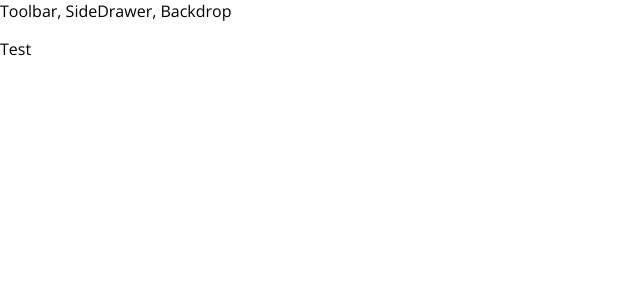
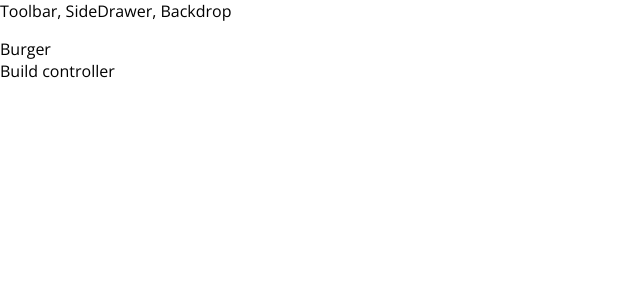
Before and after one commit to ff18qd/my-burger, a React app: page / in a window 1280 px wide. Shown: the top 300 px of the page, without its empty margins (0-640 px from the left). Built offline with nearby package versions, Linux system fonts and the light colour scheme.

Commit message:
add layout.css and burgerbuilder

```diff
--- a/src/App.js
+++ b/src/App.js
@@ -1,13 +1,15 @@
 import React, { Component } from 'react';
 
-import Layout from './components/Layout/Layout'
+import Layout from './components/Layout/Layout';
+import BurgerBuilder from './containers/BurgerBuilder/BurgerBuilder';
+
 
 class App extends Component {
   render() {
     return (
       <div>
         <Layout>
-          <p> Test </p>
+          <BurgerBuilder />
         </Layout>
 
       </div>
--- /dev/null
+++ b/src/components/Layout/Layout.css
@@ -0,0 +1,4 @@
+.Content {
+    margin-top: 16px;
+
+}
--- a/src/components/Layout/Layout.js
+++ b/src/components/Layout/Layout.js
@@ -1,11 +1,12 @@
 import React from 'react';
 
 import Aux from '../../hoc/Aux';
+import classes from './Layout.css';
 
 const layout = ( props ) => (
         <Aux>
             <div>Toolbar, SideDrawer, Backdrop</div>
-            <main>
+            <main className = {classes.Content} >
                 { props.children }
             </main>
         </Aux>
--- /dev/null
+++ b/src/containers/BurgerBuilder/BurgerBuilder.js
@@ -0,0 +1,15 @@
+import React, { Component } from 'react';
+import Aux from '../../hoc/Aux';
+
+class BurgerBuilder extends Component {
+    render () {
+        return (
+            <Aux>
+                <div>Burger</div>
+                <div>Build controller</div>
+            </Aux>
+        );
+    }
+}
+
+export default BurgerBuilder;
```
